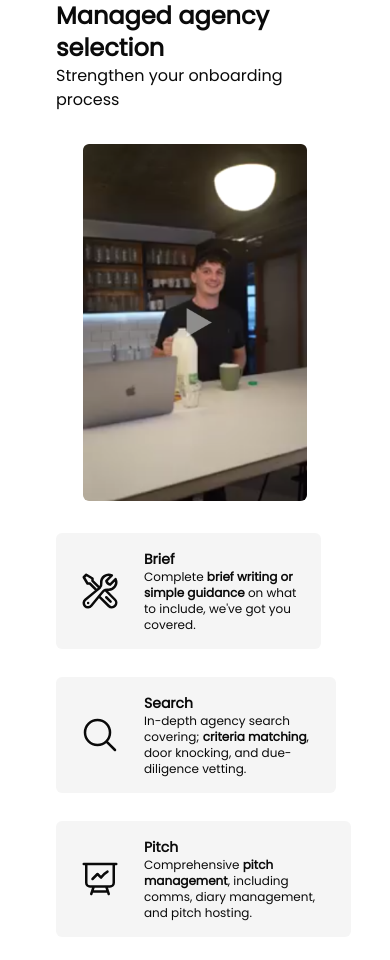
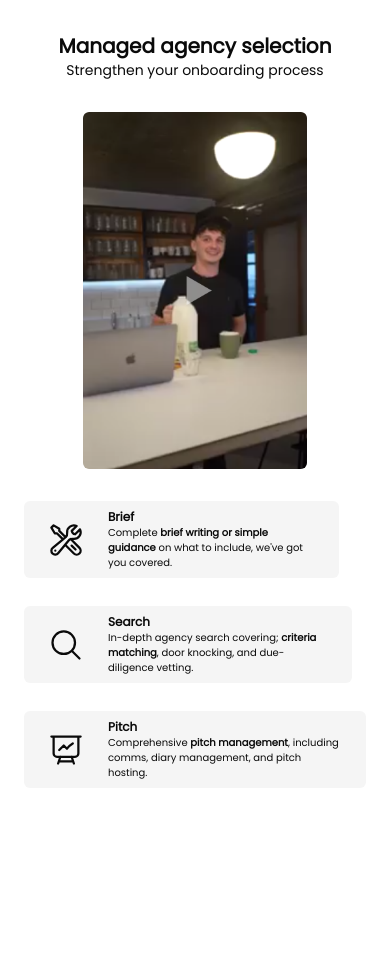
Before and after one commit to radromanov/nextjs-test, a Next.js app: page / in a window 390 px wide. After the commit the page ends 844 px from the top, so only its background shows below. Built offline with nearby package versions, Linux system fonts and the light colour scheme.

Commit message:
Add extra small screens styling to Hero

```diff
--- a/components/Cards/Card.tsx
+++ b/components/Cards/Card.tsx
@@ -12,7 +12,7 @@ export const Card = ({ children, className, ...props }: Props) => {
   return (
     <section
       className={cn(
-        "flex justify-center items-center gap-6 group bg-neutral-100 rounded-md py-4 px-6 outline-none -outline-offset-2 hover:outline-blue-500 focus:outline-blue-500 active:outline-blue-500 cursor-pointer",
+        "flex justify-center items-center gap-6 group bg-neutral-100 rounded-md py-2 px-6 outline-none -outline-offset-2 hover:outline-blue-500 focus:outline-blue-500 active:outline-blue-500 cursor-pointer",
         className
       )}
       {...props}
--- a/components/Cards/CardHeader.tsx
+++ b/components/Cards/CardHeader.tsx
@@ -15,7 +15,7 @@ export const CardHeader = ({ children, className, ...props }: Props) => {
   return (
     <Subheader
       className={cn(
-        "text-sm sm:text-md md:text-lg font-bold group-hover:text-blue-500 group-hover:underline",
+        "text-xs sm:text-md md:text-lg font-bold group-hover:text-blue-500 group-hover:underline",
         className
       )}
       {...props}
--- a/components/Cards/CardText.tsx
+++ b/components/Cards/CardText.tsx
@@ -12,7 +12,7 @@ interface Props
 export const CardText = ({ children, className, ...props }: Props) => {
   return (
     <Typography
-      className={cn("text-xs sm:text-sm md:text-md", className)}
+      className={cn("text-[10px] sm:text-sm md:text-md", className)}
       {...props}
     >
       {children}
--- a/components/Icons/Icon.tsx
+++ b/components/Icons/Icon.tsx
@@ -14,7 +14,7 @@ export const Icon = ({ children, className, ...props }: Props) => {
       strokeWidth={1.5}
       stroke="currentColor"
       className={cn(
-        "min-w-10 min-h-10 size-2/12 sm:max-w-12 sm:max-h-12",
+        "min-w-9 min-h-9 size-2/12 sm:max-w-12 sm:max-h-12",
         className
       )}
       {...props}
--- a/components/Typography/Header.tsx
+++ b/components/Typography/Header.tsx
@@ -10,7 +10,7 @@ interface Props
 
 export const Header = ({ children, className, ...props }: Props) => {
   return (
-    <h1 className={cn("text-2xl font-bold", className)} {...props}>
+    <h1 className={cn("text-xl font-bold", className)} {...props}>
       <span>{children}</span>
     </h1>
   );
--- a/components/Typography/Subheader.tsx
+++ b/components/Typography/Subheader.tsx
@@ -10,7 +10,7 @@ interface Props
 
 export const Subheader = ({ children, className, ...props }: Props) => {
   return (
-    <h3 className={cn("", className)} {...props}>
+    <h3 className={cn("text-sm", className)} {...props}>
       <span>{children}</span>
     </h3>
   );
--- a/components/Videos/HeroVideo.tsx
+++ b/components/Videos/HeroVideo.tsx
@@ -3,7 +3,7 @@ import video from "@/resources/video.png";
 
 export const HeroVideo = () => {
   return (
-    <div className="flex items-center justify-center w-full py-4">
+    <div className="flex items-center justify-center w-full py-8">
       <Image
         src={video}
         alt="Welcome Video"
--- a/sections/Hero/Hero.tsx
+++ b/sections/Hero/Hero.tsx
@@ -4,7 +4,7 @@ import { HeroVideo } from "@/components/Videos";
 
 export const Hero = () => {
   return (
-    <div className="relative flex flex-col gap-4 items-center justify-center min-h-screen container">
+    <div className="relative flex flex-col items-center justify-center min-h-screen">
       <div className="flex flex-col items-center justify-center">
         <Header>Managed agency selection</Header>
         <Subheader>Strengthen your onboarding process</Subheader>
```
